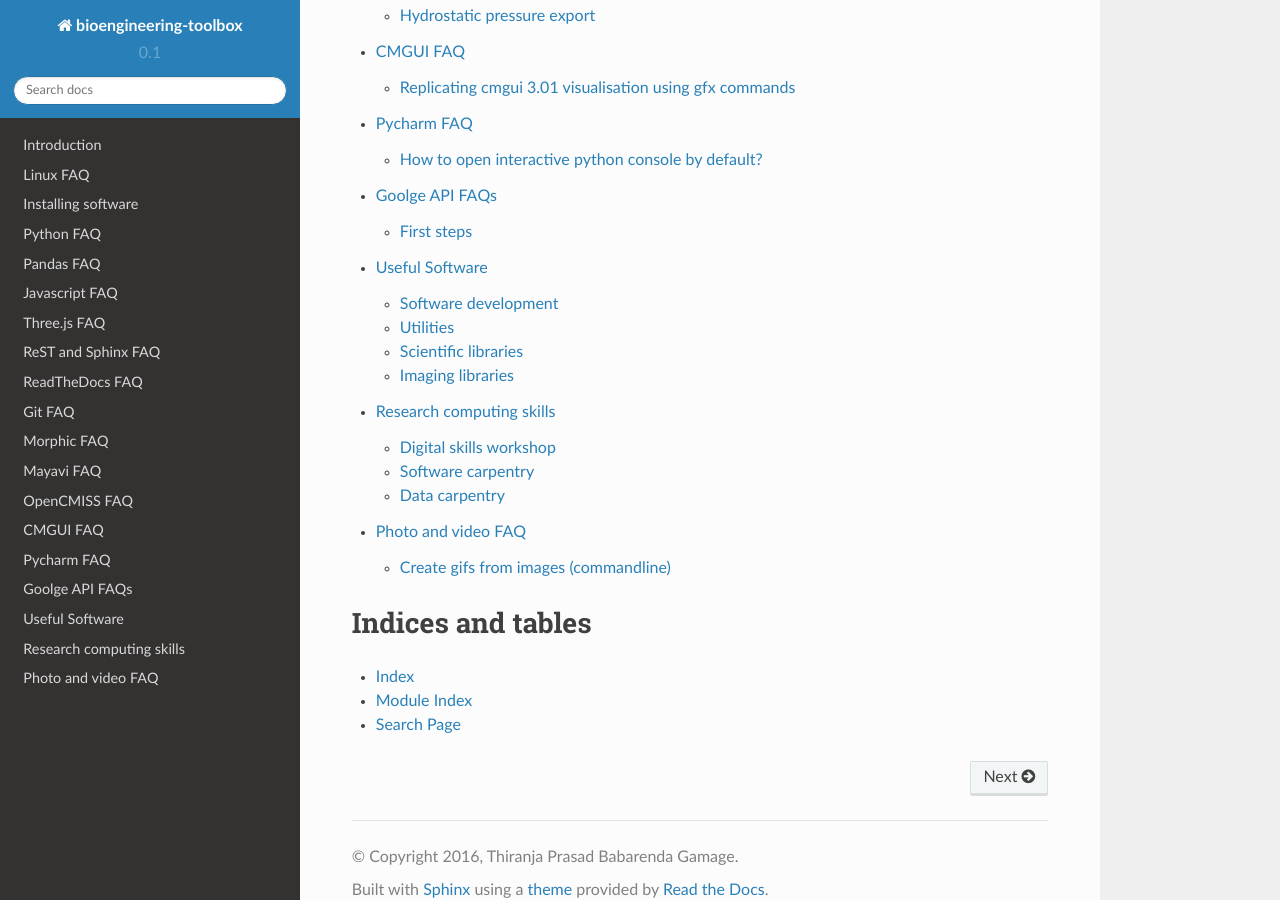
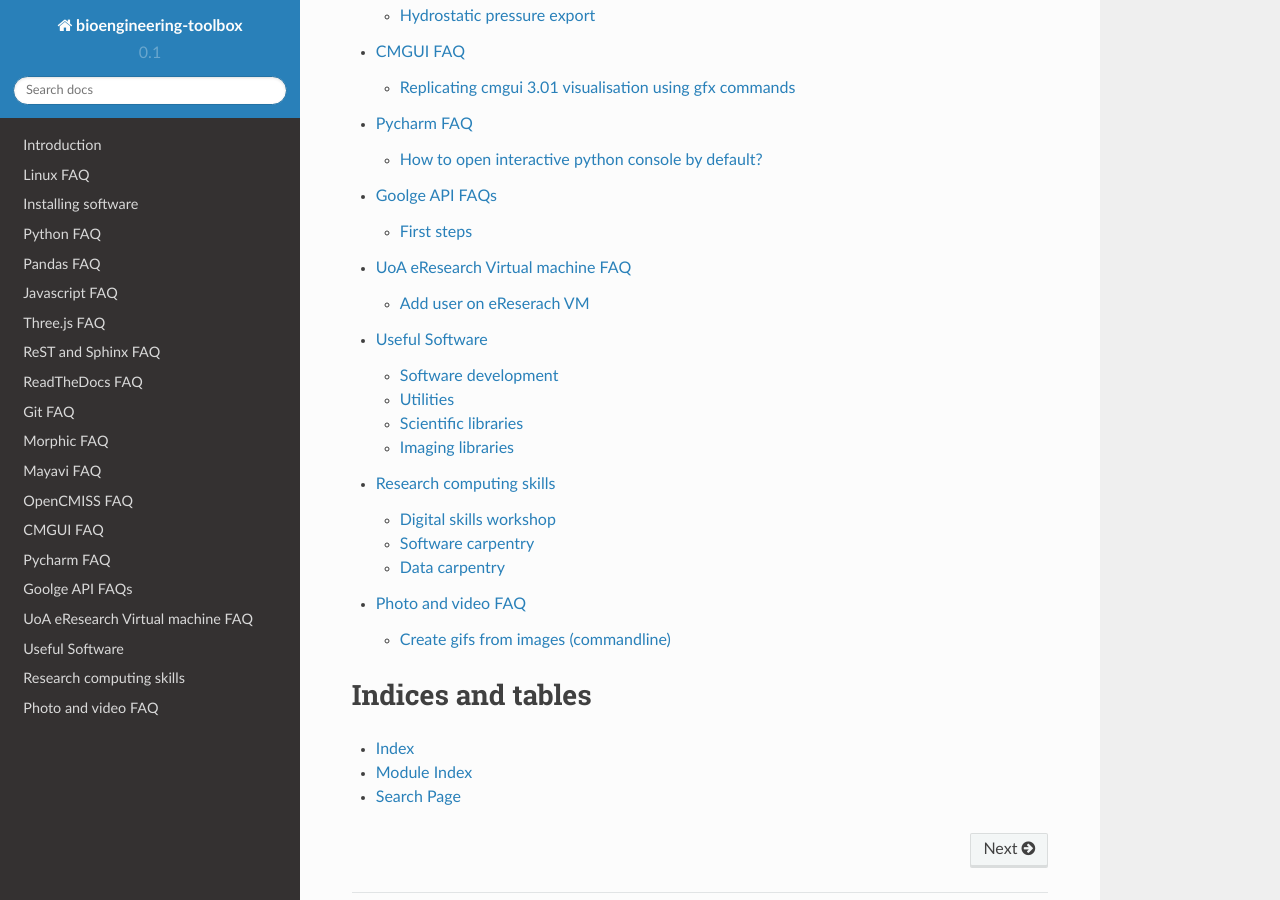
Before and after one commit to PrasadBabarendaGamage/bioengineering-toolbox, a Sphinx documentation site: the page built from docs/source/index.rst, in a window 1280 px wide and 900 px high, scrolled down 2113 px. Built offline with Sphinx 7.4.7 and the Read the Docs theme 2.0.0, drawn with Linux system fonts in a browser that asks for light colours; formulas are drawn with MathJax 3; pages that are not in the unit, such as notebooks, are missing from menus.

Commit message:
Updating faq's

```diff
--- /dev/null
+++ b/docs/source/eResearch_faq.rst
@@ -0,0 +1,17 @@
+*********************************
+UoA eResearch Virtual machine FAQ
+*********************************
+
+.. toctree::
+   :maxdepth: 2
+
+.. TEMPLATE: `link <link>`_
+
+Click on the links in the headings for more information.
+
+Add user on eReserach VM
+------------------------
+
+  .. code-block:: bash
+
+    useradd -c "" -m -s /bin/bash xzho001
--- a/docs/source/index.rst
+++ b/docs/source/index.rst
@@ -27,6 +27,7 @@
    cmgui_faq
    pycharm_faq
    google_api_faq
+   eResearch_faq
    useful_software
    research_computing
    photo_and_video
```
